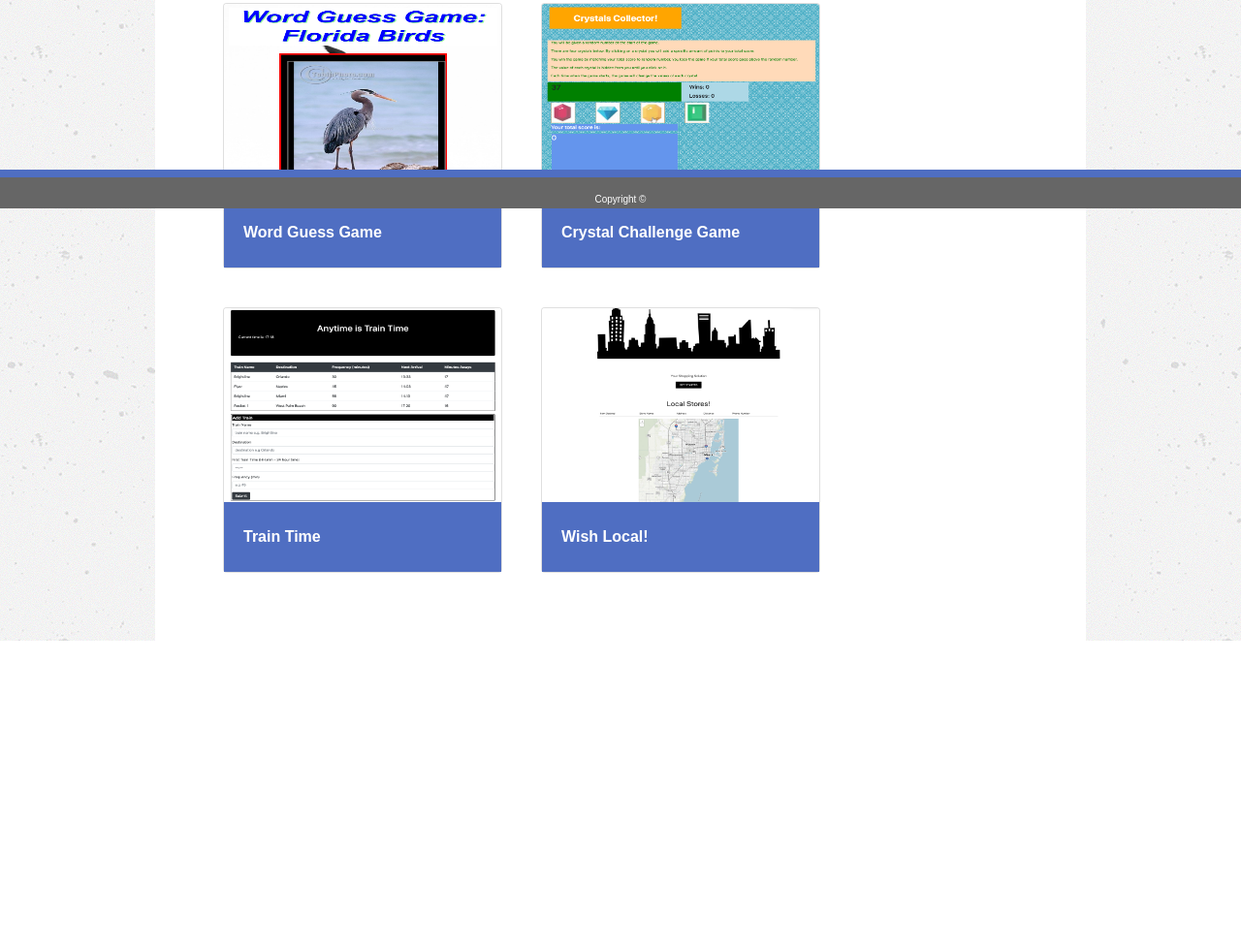
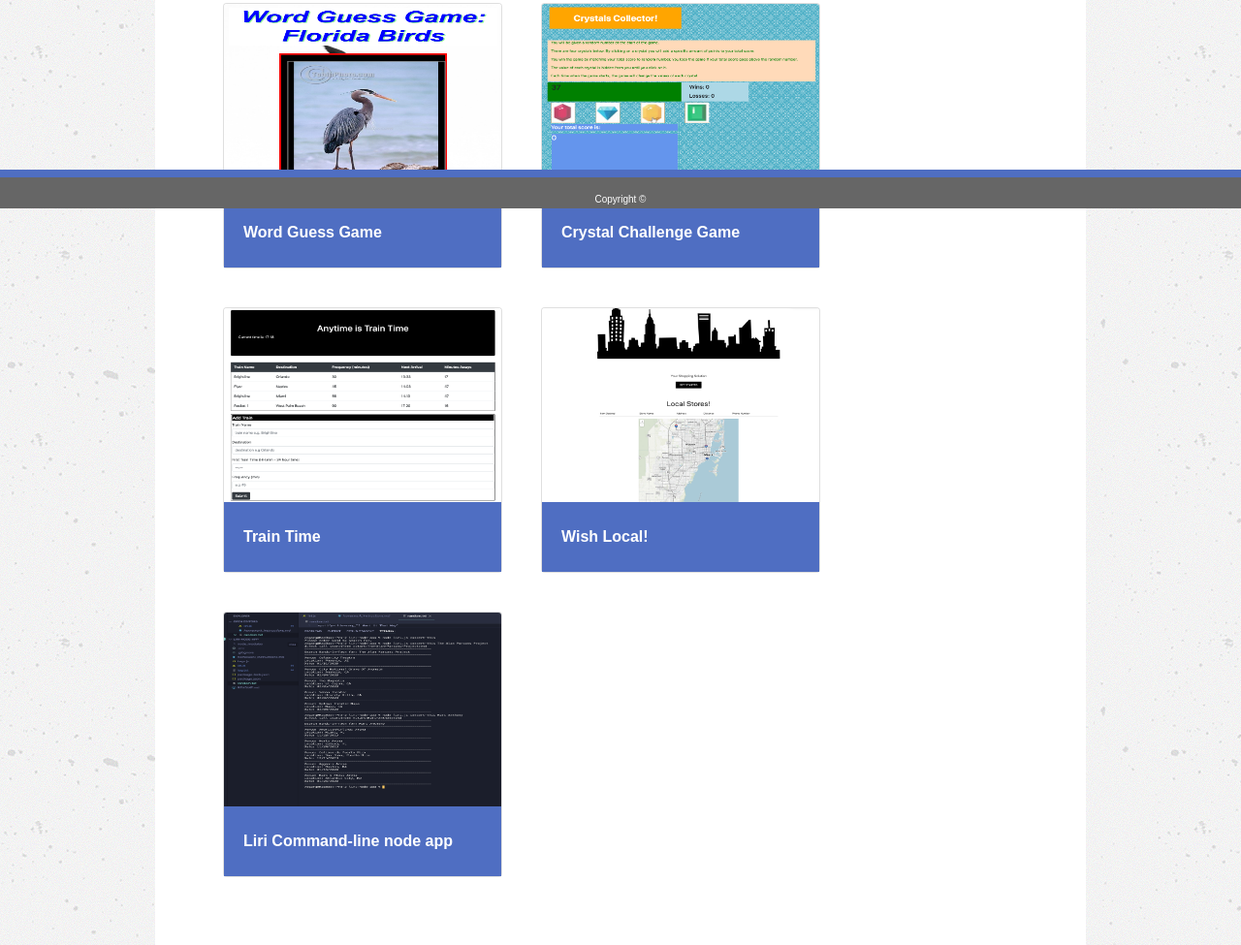
Before and after one commit to rgvegajr/Portfolio, a plain HTML site: page portfolio.html in a window 1280 px wide. Shown: the part 585-1560 px from the top of the page at 97% size. Before the commit the page ends 1246 px from the top, so only its background shows below. Drawn offline with nearby package versions, Linux system fonts and the light colour scheme.

Commit message:
liri node app added to portfolio

```diff
--- a/portfolio.html
+++ b/portfolio.html
@@ -74,6 +74,12 @@
                     <p class="card-text"><a class="card-text" href="https://rgvegajr.github.io/project1/">Wish Local!</a></p>
                 </div>
             </div>
+            <div class="card" style="width: 18rem;">
+                <img src="assets/images/concert-this.png" class="card-img-top" alt="liri-node-app">
+                <div class="card-body">
+                    <p class="card-text"><a class="card-text" href="https://github.com/rgvegajr/liri-node-app">Liri Command-line node app</a></p>
+                </div>
+            </div>
         </div>
     </div>
     <!-- fixed footer (move to separate footer file)-->
```
Also changed, not shown: assets/images/concert-this.png (added).
